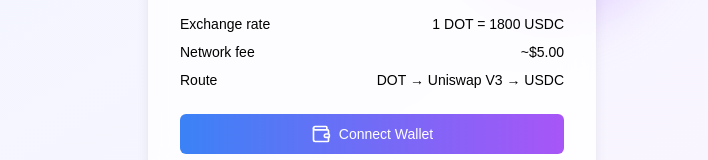
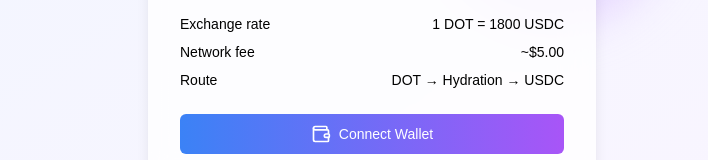
Before and after one commit to swush-labs/swush-me-app, a Next.js app: page / in a window 1280 px wide. Shown: the part 572-732 px from the top of the page, without its empty margins (268-976 px from the left). Built offline with nearby package versions, Linux system fonts and the light colour scheme.

Commit message:
fix: minor

```diff
--- a/src/app/page.tsx
+++ b/src/app/page.tsx
@@ -172,7 +172,7 @@
                                 </TooltipContent>
                             </Tooltip>
                         </TooltipProvider>
-                        <span>{inputToken} → Uniswap V3 → {outputToken}</span>
+                        <span>{inputToken} → Hydration → {outputToken}</span>
                     </div>
                 </div>
 
```
